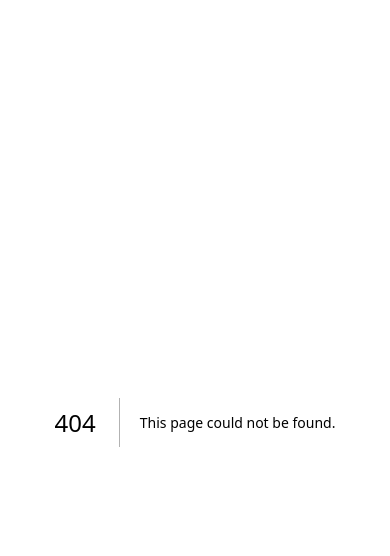
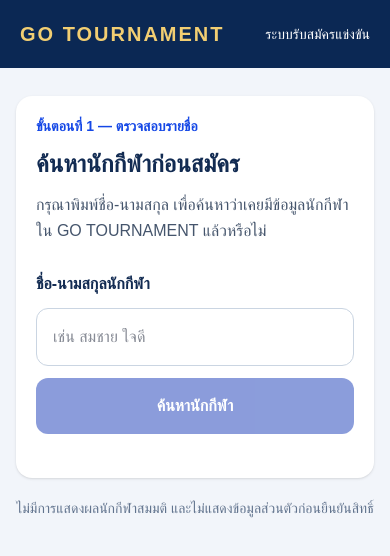
Before and after one commit to sawitree2168-sys/go-competition, a Next.js app: page /athletes/search in a window 390 px wide. Before the commit this address had no page. Shown: the top 556 px of the page. Built offline with nearby package versions, Linux system fonts and the light colour scheme.

Commit message:
feat: add mobile-first athlete search-first page without mock results

```diff
--- /dev/null
+++ b/app/athletes/search/page.tsx
@@ -0,0 +1,82 @@
+"use client";
+
+import { useState, type FormEvent } from "react";
+type Athlete = { athleteId: string; displayName: string; nickname?: string; level?: string; institution?: string };
+type Result = { status: "found"|"not_found"|"error"; athletes?: Athlete[]; message?: string };
+
+export default function AthleteLookupPage() {
+  const [name,setName]=useState("");
+  const [state,setState]=useState<"idle"|"loading"|"found"|"not_found"|"error">("idle");
+  const [athletes,setAthletes]=useState<Athlete[]>([]);
+  const [error,setError]=useState("");
+  const [selected,setSelected]=useState<Athlete|null>(null);
+  async function search(e:FormEvent<HTMLFormElement>) {
+    e.preventDefault(); const term=name.trim().replace(/\s+/g," ");
+    if(term.length<2) return;
+    setState("loading");setAthletes([]);setError("");setSelected(null);
+    try {
+      const response=await fetch("/api/athletes/search",{
+        method:"POST",headers:{"Content-Type":"application/json"},cache:"no-store",
+        body:JSON.stringify({name:term})
+      });
+      const json:Result=await response.json();
+      if(!response.ok || json.status==="error") throw new Error(json.message || "ไม่สามารถตรวจสอบรายชื่อได้");
+      if(json.status!=="found" && json.status!=="not_found") throw new Error("รูปแบบผลค้นหาไม่ถูกต้อง");
+      if(json.status==="found" && !Array.isArray(json.athletes)) throw new Error("ข้อมูลที่ส่งกลับไม่ถูกต้อง");
+      setAthletes(json.athletes||[]);
+      setState(json.status);
+    } catch(e) {
+      setError(e instanceof Error?e.message:"การค้นหาขัดข้อง");
+      setState("error");
+    }
+  }
+  return <main className="min-h-screen bg-[#f2f5fa] text-[#122b52]">
+    <header className="bg-[#0b2854] px-5 py-5 text-white">
+      <div className="mx-auto flex max-w-3xl items-center justify-between">
+        <strong className="text-xl tracking-widest text-[#f2ce72]">GO TOURNAMENT</strong>
+        <span className="text-sm">ระบบรับสมัครแข่งขัน</span>
+      </div>
+    </header>
+    <div className="mx-auto max-w-xl px-4 py-7">
+      <section className="rounded-2xl bg-white p-5 shadow-sm sm:p-8">
+        <div className="mb-3 text-sm font-semibold text-blue-700">ขั้นตอนที่ 1 — ตรวจสอบรายชื่อ</div>
+        <h1 className="text-2xl font-extrabold">ค้นหานักกีฬาก่อนสมัคร</h1>
+        <p className="mt-3 leading-relaxed text-slate-600">กรุณาพิมพ์ชื่อ-นามสกุล เพื่อค้นหาว่าเคยมีข้อมูลนักกีฬาใน GO TOURNAMENT แล้วหรือไม่</p>
+        <form onSubmit={search} className="mt-7 space-y-3">
+          <label htmlFor="athlete-name" className="block font-semibold">ชื่อ-นามสกุลนักกีฬา</label>
+          <input id="athlete-name" type="text" autoComplete="name" required minLength={2} value={name}
+            onChange={e=>{setName(e.target.value);setState("idle");setAthletes([]);setSelected(null)}}
+            placeholder="เช่น สมชาย ใจดี"
+            className="w-full rounded-xl border border-slate-300 px-4 py-4 text-base text-slate-900 focus:border-blue-700 focus:outline-blue-700"/>
+          <button disabled={state==="loading"||name.trim().length<2} className="w-full rounded-xl bg-blue-800 px-4 py-4 font-bold text-white disabled:opacity-50">
+            {state==="loading"?"กำลังตรวจสอบรายชื่อ...":"ค้นหานักกีฬา"}
+          </button>
+        </form>
+        <div aria-live="polite" className="mt-6">
+          {state==="error" && <div role="alert" className="rounded-xl border border-red-200 bg-red-50 p-4 text-red-800">
+            <strong>ยังตรวจสอบข้อมูลไม่ได้</strong><p className="mt-1">{error}</p>
+            <p className="mt-2 text-sm">กรุณาค้นหาใหม่เมื่อระบบพร้อม เพื่อป้องกันการสร้างโปรไฟล์ซ้ำ</p>
+          </div>}
+          {state==="not_found" && <div className="rounded-xl border border-amber-200 bg-amber-50 p-4">
+            <strong>ไม่พบรายชื่อที่ตรงกัน</strong>
+            <p className="mt-1 text-sm">ค้นหาสำเร็จ แต่ยังไม่พบรายชื่อนี้ในฐานข้อมูลที่เชื่อมต่อ</p>
+            <p className="mt-3 font-medium">ระบบสร้างบัญชีใหม่จะเปิดหลังจากตรวจสอบการยืนยันตัวตนเรียบร้อย</p>
+          </div>}
+          {state==="found" && <div className="space-y-3">
+            <h2 className="font-bold">พบรายชื่อที่อาจตรงกัน</h2>
+            {athletes.map(a=><button key={a.athleteId} type="button" onClick={()=>setSelected(a)}
+              className="w-full rounded-xl border border-slate-300 bg-white p-4 text-left focus:ring-2 focus:ring-blue-600">
+              <strong>{a.displayName}</strong>
+              <div className="text-sm text-slate-600">{[a.nickname,a.level,a.institution].filter(Boolean).join(" • ")}</div>
+            </button>)}
+            {selected && <div className="rounded-xl bg-blue-50 p-4 text-blue-900">
+              <strong>เลือก: {selected.displayName}</strong>
+              <p className="mt-1 text-sm">ต้องยืนยันตัวตนกับระบบก่อนเข้าถึงหรือแก้ไขข้อมูลเดิม</p>
+            </div>}
+          </div>}
+        </div>
+      </section>
+      <p className="mt-5 text-center text-sm text-slate-500">ไม่มีการแสดงผลนักกีฬาสมมติ และไม่แสดงข้อมูลส่วนตัวก่อนยืนยันสิทธิ์</p>
+    </div>
+  </main>;
+}
```
